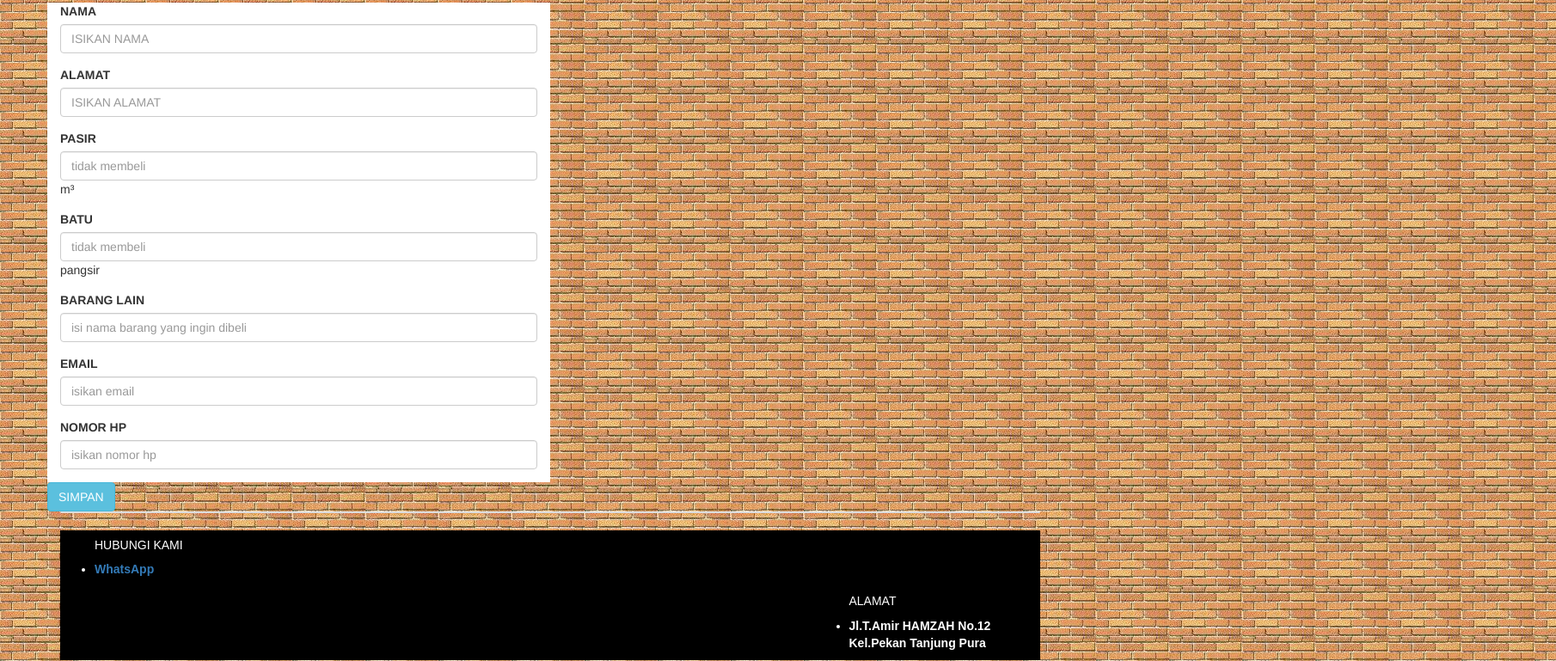
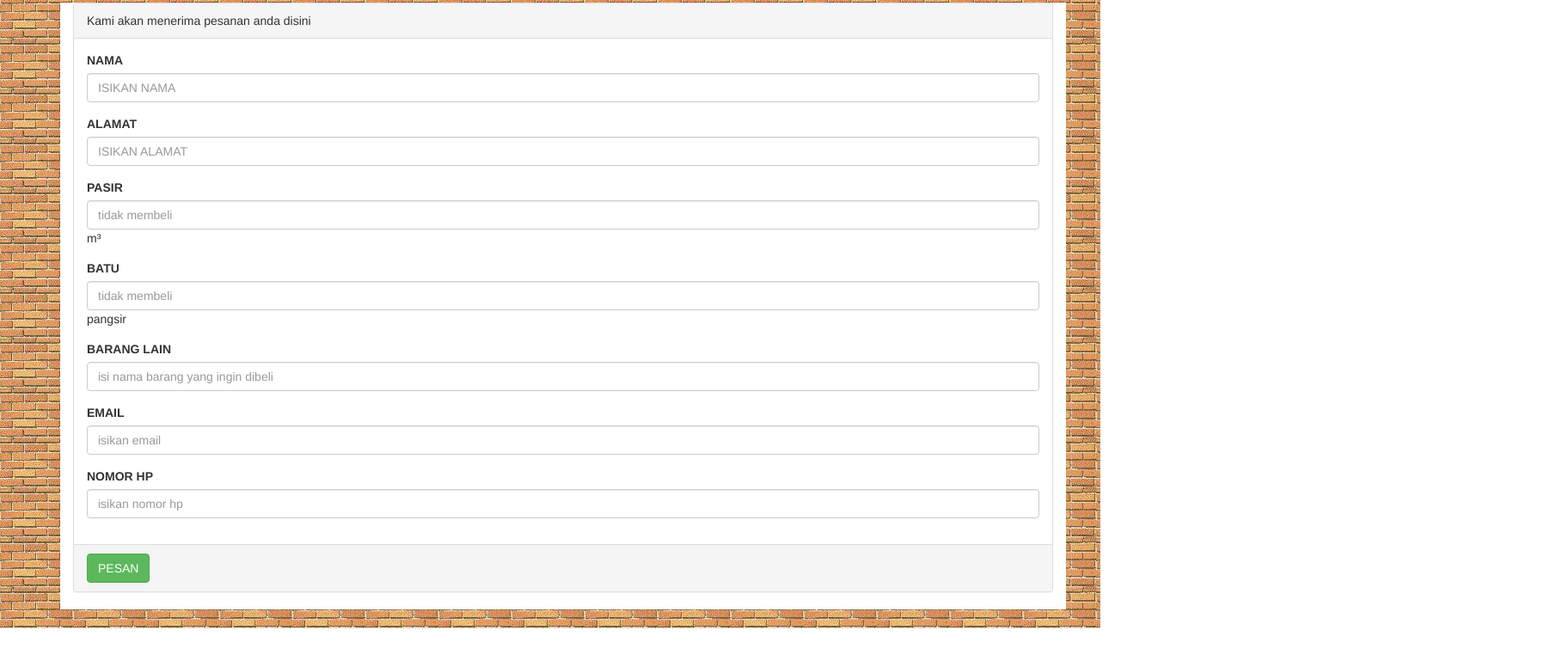
Before and after one commit to DECARTIVE/UAS, a plain HTML site: page pemesanan.html in a window 1280 px wide. Shown: the part 69-838 px from the top of the page at 86% size, 1810 px wide, since content can reach past the window. After the commit the page ends 800 px from the top, so only its background shows below. Drawn offline with Linux system fonts and the light colour scheme.

Commit message:
first commit

```diff
--- a/pemesanan.html
+++ b/pemesanan.html
@@ -30,9 +30,10 @@
             </div>
         </div>
      </nav>
-     <div>
-        <div class="row">
-            <div class="col-md-6" style="background-color: white;">
+        <div class="container" style="background-color: white;">
+            <div class="panel panel-default">
+                <div class="panel-heading">Kami akan menerima pesanan anda disini</div>
+                <div class="panel-body">
                     <form action="?" method="post">
                         <div class="form-group">
                             <label for="nama">NAMA</label>
@@ -62,45 +63,24 @@
                             <label for="alamat">NOMOR HP</label>
                             <input type="number" class="form-control" name="alamat" placeholder="isikan nomor hp">
                         </div>
-                 </div>
+
                     </form>
                 </div>
-                 <div class="row">
-                    <button type="submit" class="btn btn-info" height="225" data-toggle="modal" data-target="#model">SIMPAN</button>
-                    <div class="modal fade" id="model" tabindex="0" role="dialog" aria-labelledby="modelLabel">
+                <div class="panel-footer"><a class="btn btn-success" type="submit" data-toggle="modal" data-target="#paku">PESAN</a>
+                    <div class="modal fade" id="paku" tabindex="0" role="dialog" aria-labelledby="pakuLabel">
                         <div class="modal-dialog" role="document">
                             <div class="modal-content">
                                 <div class="modal-header">
                                     <button type="button" class="close"><span aria-hidden="true">&times;</span></button>
-                                    <h4 class="modal-title" id="modelLabel">TERIMAKASIH</h4>
+                                    <h4 class="modal-title" id="pakuLabel">PAKU</h4>
                                 </div>
-                                <div class="modal-body">PESANAN ANDA AKAN KAMI PROSES DAN OPERATOR KAMI AKAN MENGHUBUNNGI ANDA</div>
+                                <div class="modal-body"><p>Kami menjual berbagai jenis dan ukuran paku dengan harga terjangkau</p></div>
                                 <div class="modal-footer">
-                                   <button id='modo' type="button" class="btn btn-danger" data-bs-dismiss="model">Tutup</button>
+                                    <button id='modo' type="button" class="btn btn-info" ><a href="pemesanan.html">Pesan Sekarang</a></button></div>
                             </div>
                         </div>
                     </div>
-
                 </div>
-        </div>
-
-    </div>
-    <div class="panel panel-default"></div>
-     <div class="panl">
-        <div class="row">
-            <div class="col-md-3"><ul><h5>HUBUNGI KAMI</h5>
-            <li><a href="https://wa.me/62838773334881?text=Barang ready Bang?">WhatsApp</a></li>
-            </ul></div>
-
-            <div class="col-md-9 col-md-offset-9">
-                <ul><h5>ALAMAT</h5>
-                    <li>Jl.T.Amir HAMZAH No.12 <br>
-                    Kel.Pekan Tanjung Pura</li>
-                </ul>
-            </div>
-
-        </div>
-
             </div>
         </div>
     <script src="bootstrap/js/jQuery.js"></script>
```
Also changed, not shown: index.html (+2 -2 lines), tentang.html (+11 -2 lines). Lines whose indentation alone changed are shown as unchanged.
